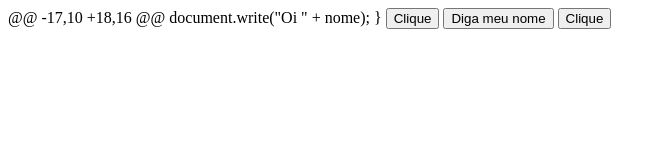
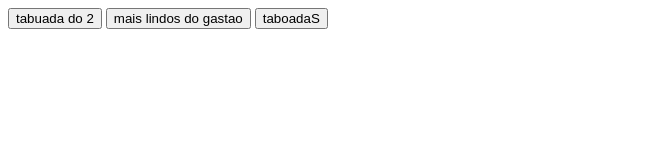
Before and after one commit to hidekiaa/henryprimeirob_3t, a plain HTML site: page index.HTML in a window 1280 px wide. Shown: the whole page, without its empty margins (0-666 px from the left). Drawn offline with Linux system fonts and the light colour scheme.

Commit message:
Update index.HTML

```diff
--- a/index.HTML
+++ b/index.HTML
@@ -1,23 +1,15 @@
 <!DOCTYPE html>
 <html lang="pt-br">
-
 <head>
     <meta charset="UTF-8">
     <meta http-equiv="X-UA-Compatible" content="IE=edge">
-@@ -17,10 +18,16 @@
-             document.write("Oi " + nome);
-        }
-    </script>
-    <script src="estudo.js"></script>
+    <meta name="viewport" content="width=device-width, initial-scale=1.0">
+    <title>primeiro b</title>
+   <script src="estudo.js"></script>
 </head>
-
 <body>
-    <button onclick="meChame()">Clique</button>
-    <button onclick="meuNome('Coisa')">Diga meu nome</button>
-
-    <button onclick="escreva()">Clique</button>
-
+    <button onclick="escreva()">tabuada do 2</button>
+    <button onclick="mostralista()">mais lindos do gastao</button>
+    <button onclick="multiplica()">taboadaS</button>
 </body>
 </html>
-
-</html>
```
